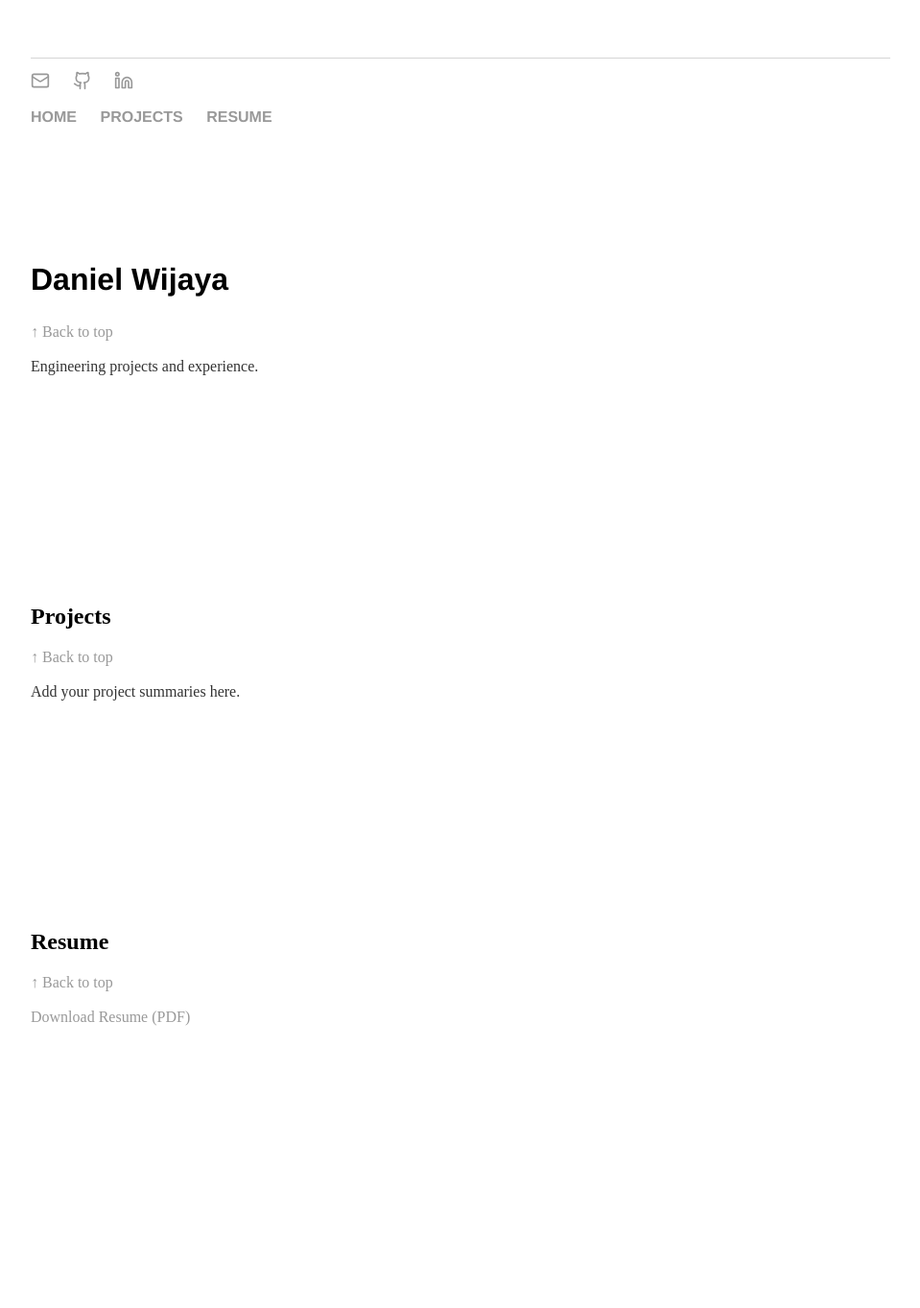
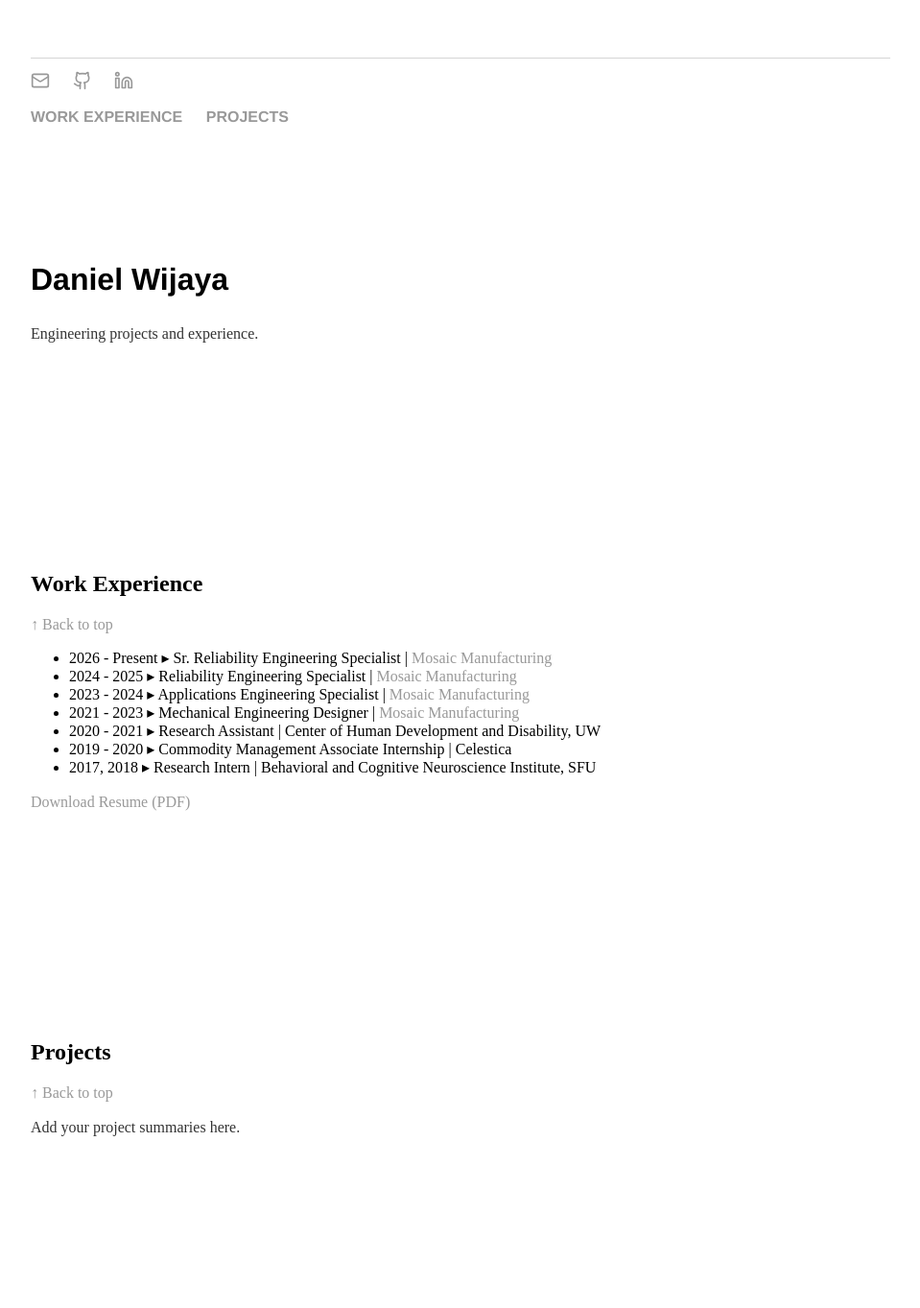
Before and after one commit to wijayad/wijayad.github.io, a Jekyll site: the page built from index.html, in a window 1280 px wide. Shown: the whole page at 96% size, without its empty margins (160-1119 px from the left). Built offline with Jekyll 4.4.1, drawn with Linux system fonts in a browser that asks for light colours; before the commit the page ends 1248 px from its top, so only the background shows below that.

Commit message:
add work experience into section

```diff
--- a/_layouts/default.html
+++ b/_layouts/default.html
@@ -41,12 +41,12 @@
     </style>
 </head>
 <body>
+<div id="top"></div>
 
 <nav>
     <ul>
-        <li><a href="#home">HOME</a></li>
+        <li><a href="#workExperience">WORK EXPERIENCE</a></li>
         <li><a href="#projects">PROJECTS</a></li>
-        <li><a href="#resume">RESUME</a></li>
     </ul>
 </nav>
 
@@ -55,21 +55,21 @@
     <!-- HOME -->
     <section id="home">
         <h1>Daniel Wijaya</h1>
-		<a href="#home" class="back-to-top">↑ Back to top</a>
         <p>Engineering projects and experience.</p>
     </section>
-
-    <!-- PROJECTS -->
-    <section id="projects">
-        <h2>Projects</h2>
-		<a href="#home" class="back-to-top">↑ Back to top</a>
-        <p>Add your project summaries here.</p>
-    </section>
-
     <!-- RESUME -->
-    <section id="resume">
-        <h2>Resume</h2>
-		<a href="#home" class="back-to-top">↑ Back to top</a>
+    <section id="workExperience">
+        <h2>Work Experience</h2>
+		<a href="#top" class="back-to-top">↑ Back to top</a>
+		<ul>
+			<li>2026 - Present ▸ Sr. Reliability Engineering Specialist | <a href="https://mosaicmfg.com/">Mosaic Manufacturing</a></li>
+			<li>2024 - 2025 ▸ Reliability Engineering Specialist | <a href="https://mosaicmfg.com/">Mosaic Manufacturing</a></li>
+			<li>2023 - 2024 ▸ Applications Engineering Specialist | <a href="https://mosaicmfg.com/">Mosaic Manufacturing</a></li>
+			<li>2021 - 2023 ▸ Mechanical Engineering Designer | <a href="https://mosaicmfg.com/">Mosaic Manufacturing</a></li>
+			<li>2020 - 2021 ▸ Research Assistant | Center of Human Development and Disability, UW</li>
+			<li>2019 - 2020 ▸ Commodity Management Associate Internship | Celestica</li>
+			<li>2017, 2018 ▸ Research Intern | Behavioral and Cognitive Neuroscience Institute, SFU</li>
+		</ul>
         <p>
             <a href="/files/resume_ongit.pdf" target="_blank">
                 Download Resume (PDF)
@@ -77,6 +77,14 @@
         </p>
     </section>
 
+    <!-- PROJECTS -->
+    <section id="projects">
+        <h2>Projects</h2>
+		<a href="#top" class="back-to-top">↑ Back to top</a>
+        <p>Add your project summaries here.</p>
+    </section>
+
+
 </div>
 
 </body>
```
